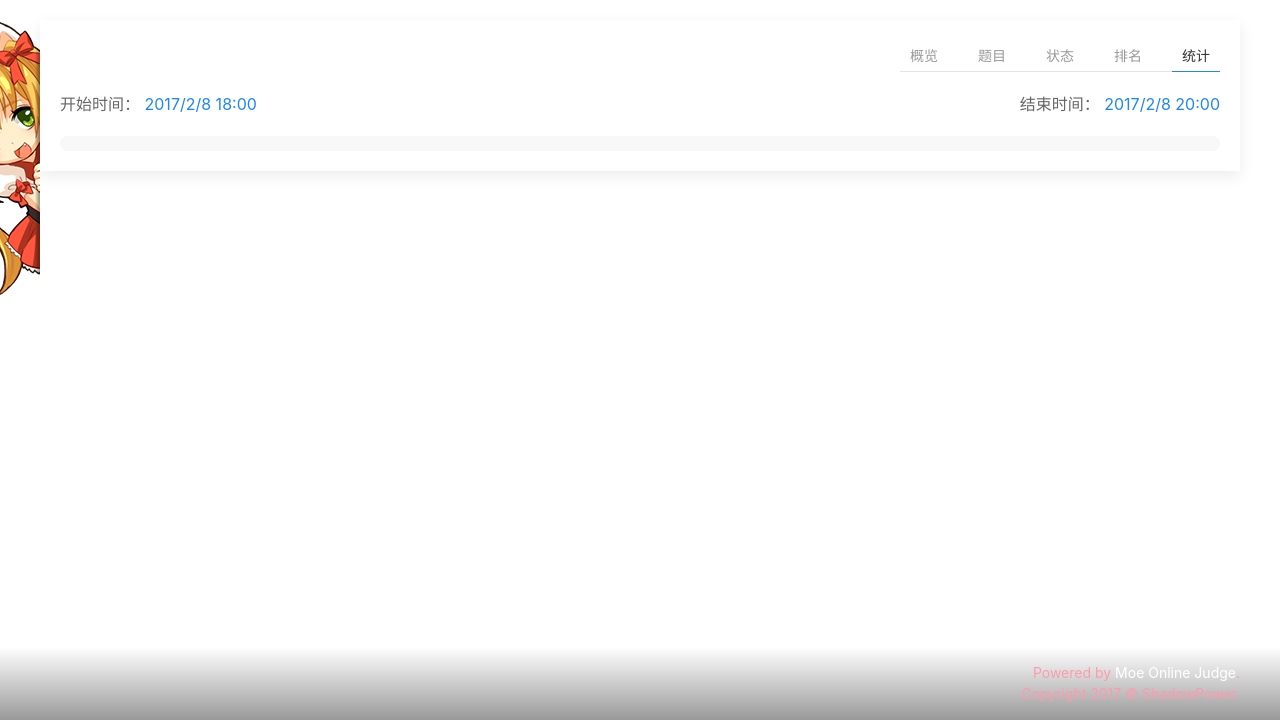
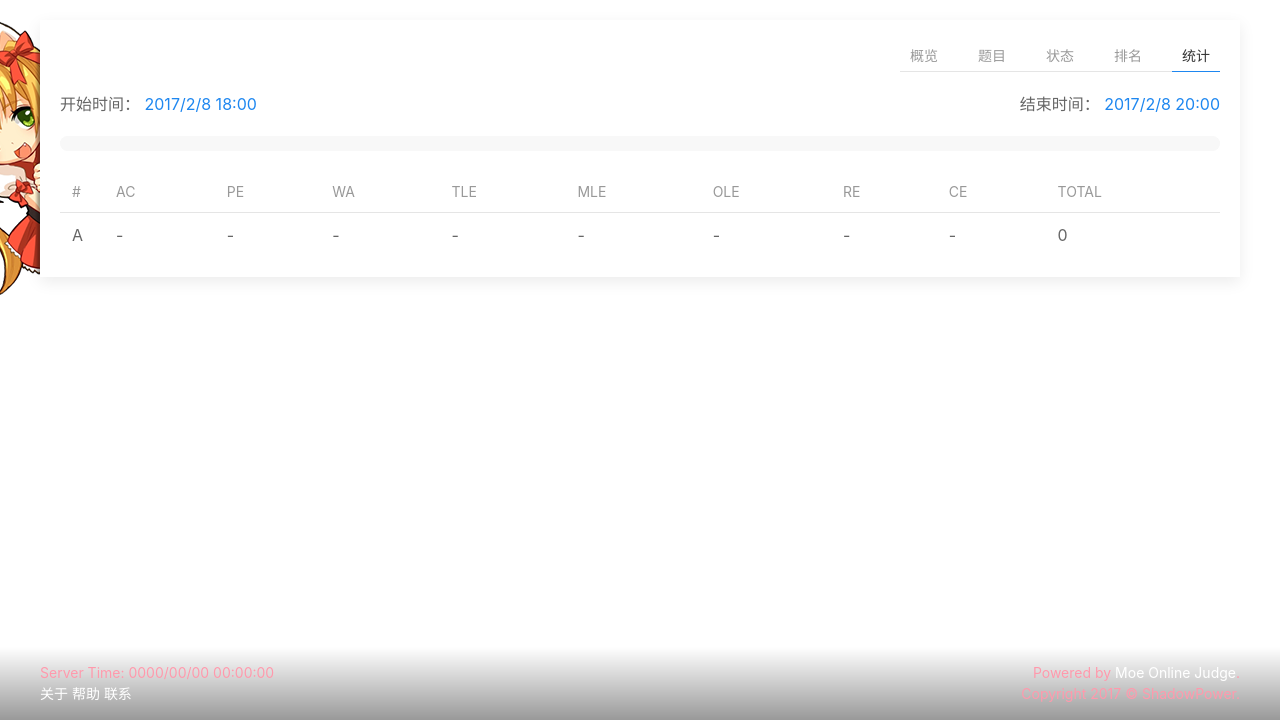
Before and after one commit to ShadowPower/MoeOJ, a Python web app: template templates/contest/contest-statistics.html in a window 1280 px wide. Shown: the part 80-800 px from the top of the page. Run offline with Jinja, Linux system fonts and the light colour scheme; the template is opened without the code that fills it, so the values that code supplies are empty; some libraries are stand-ins or nearby versions.

Commit message:
添加左侧footer，添加比赛统计页

```diff
--- a/OJ/static/css/style.css
+++ b/OJ/static/css/style.css
@@ -77,9 +77,17 @@ body {
 }
 
 .footer-right {
+    display: block;
     font-size: 14px;
     float: right;
     text-align: right;
 }
 
+.footer-left {
+    display: block;
+    font-size: 14px;
+    float: left;
+    text-align: left;
+}
+
 /* 以上是footer样式 */
--- a/templates/contest/contest-statistics.html
+++ b/templates/contest/contest-statistics.html
@@ -2,4 +2,36 @@
 {% set page_title = '统计' %}
 {% set page_name = 'statistics' %}
 {% block contest_content %}
+    <div class="uk-overflow-auto">
+        <table class="uk-table uk-table-small">
+            <thead>
+                <tr>
+                    <th width="20" noWrap>#</th>
+                    <th noWrap>AC</th>
+                    <th noWrap>PE</th>
+                    <th noWrap>WA</th>
+                    <th noWrap>TLE</th>
+                    <th noWrap>MLE</th>
+                    <th noWrap>OLE</th>
+                    <th noWrap>RE</th>
+                    <th noWrap>CE</th>
+                    <th noWrap>TOTAL</th>
+                </tr>
+            </thead>
+            <tbody>
+                <tr>
+                    <td>A</td>
+                    <td>-</td>
+                    <td>-</td>
+                    <td>-</td>
+                    <td>-</td>
+                    <td>-</td>
+                    <td>-</td>
+                    <td>-</td>
+                    <td>-</td>
+                    <td>0</td>
+                </tr>
+            </tbody>
+        </table>
+    </div>
 {% endblock %}
--- a/templates/footer.html
+++ b/templates/footer.html
@@ -1,8 +1,15 @@
 <footer class="footer uk-margin-medium-top uk-light">
     <div class="uk-container">
-        <p class="footer-right">
+        <div class="footer-left">
+            Server Time: 0000/00/00 00:00:00
+            <br />
+            <a href="#">关于</a>
+            <a href="#">帮助</a>
+            <a href="#">联系</a>
+        </div>
+        <div class="footer-right">
             Powered by <a href="https://github.com/ShadowPower/MoeOJ/">Moe Online Judge</a>.<br/>
             Copyright 2017 © ShadowPower.
-        </p>
+        </div>
     </div>
 </footer>
```
